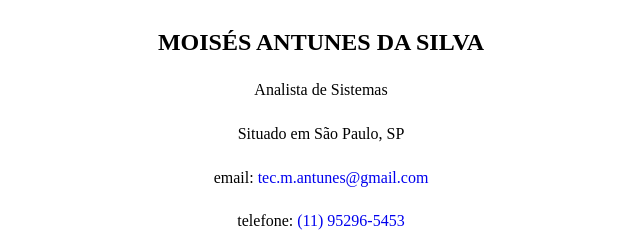
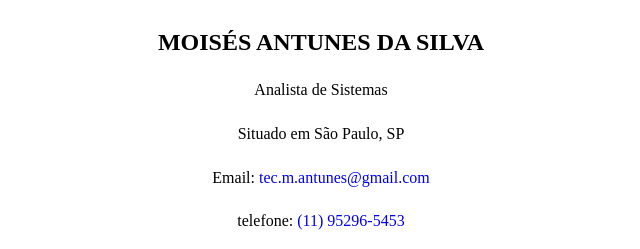
Before and after one commit to moisesantunes/moisesantunes.github.io, a plain HTML site: page index.html in a window 1280 px wide. Shown: the top 249 px of the page, 319-959 px from the left. Drawn offline with Linux system fonts and the light colour scheme; a web font is replaced by a local one.

Commit message:
limpando antes de subir

```diff
--- a/index.html
+++ b/index.html
@@ -13,7 +13,7 @@
 				<h1>MOISÉS ANTUNES DA SILVA</h1>
 				<p>Analista de Sistemas</p>
 				<p>Situado em São Paulo, SP</p>
-				<p>email:<a href="mailto:tec.m.antunes@gmail.com" > tec.m.antunes@gmail.com</a></p>
+				<p>Email:<a href="mailto:tec.m.antunes@gmail.com" > tec.m.antunes@gmail.com</a></p>
 				<p>telefone: <a href="tel:+551152965453" >(11) 95296-5453</a></p>
 				<p>Procuro uma oportunidade para iniciar uma próspera carreira de programador em especial como desenvolvedor web, sempre com disposição para sempre aprender coisas novas.</p>
 			</section>
```
Also changed, not shown: package.json (deleted, +0 -16 lines), 1 other file.
